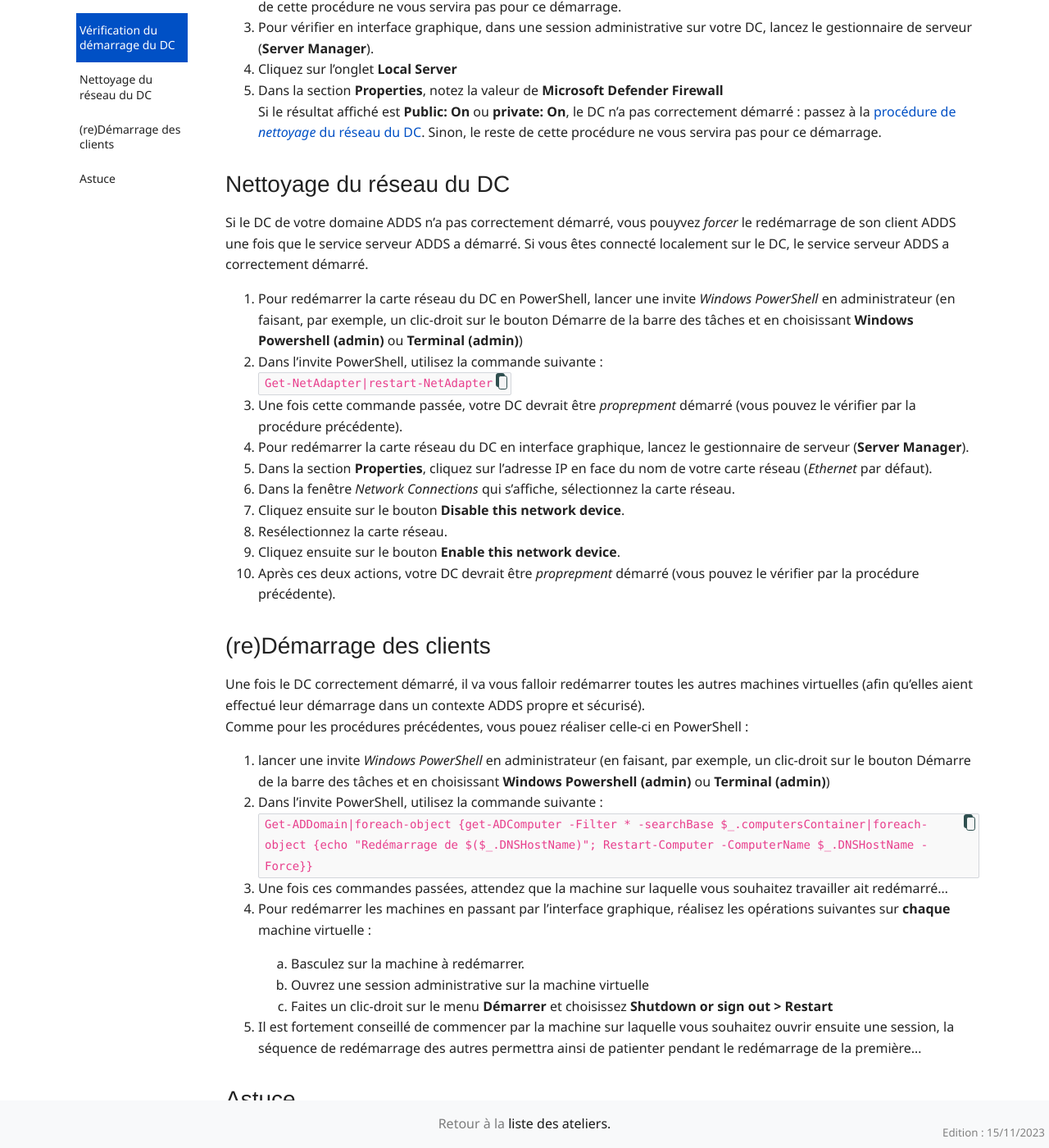
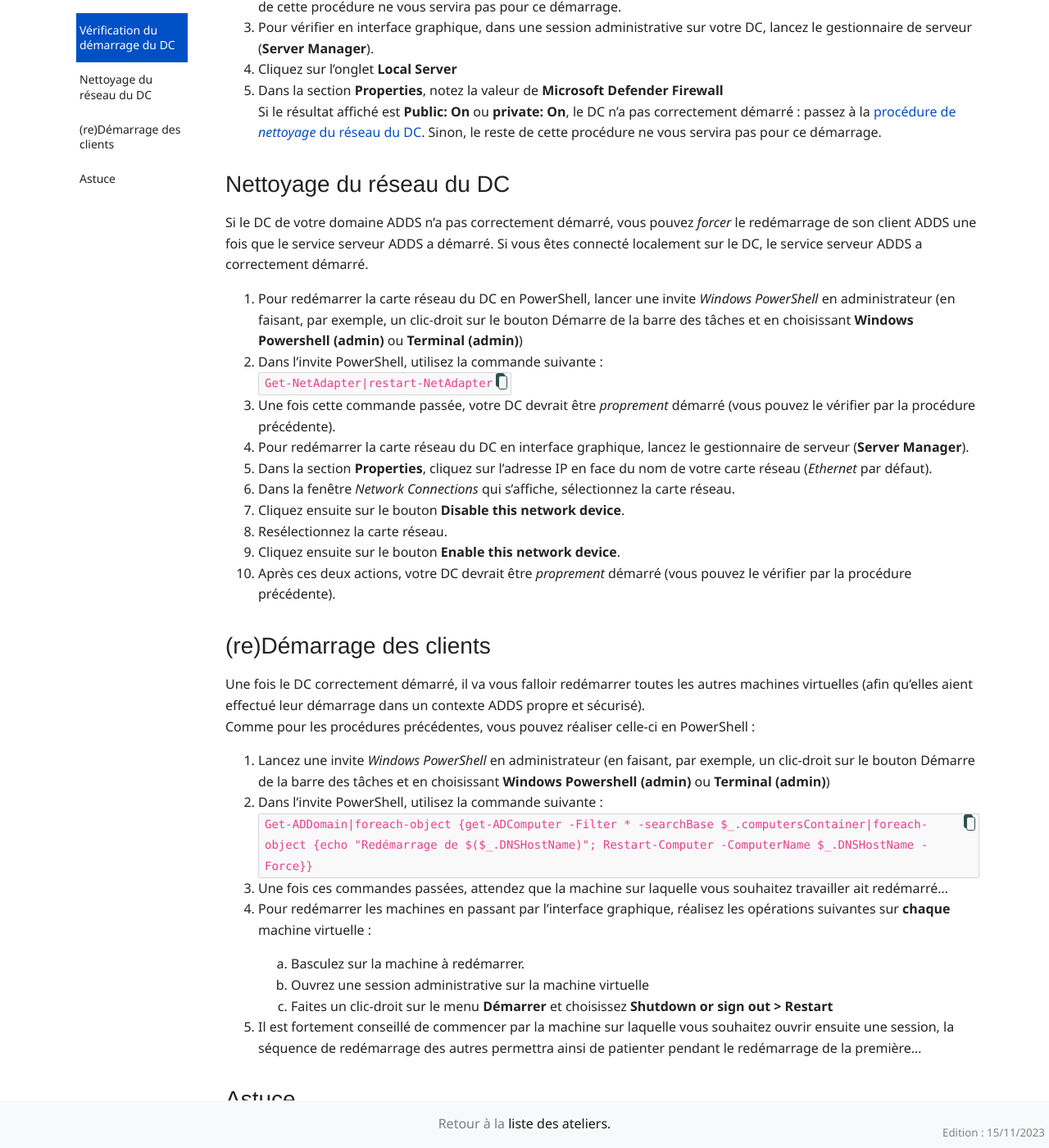
Before and after one commit to renaudwangler/ib-labs, a Jekyll site: the page built from dcNetStart.md, in a window 1280 px wide and 1400 px high, scrolled down 628 px. Shown: the whole window at 82% size. Built offline with Jekyll 4.4.1, drawn with Linux system fonts in a browser that asks for light colours; nearby versions of some CDN libraries; comment, search, counter and statistics services are not loaded.

Commit message:
dcNetStart

````diff
--- a/assets/js/ib-stage.js
+++ b/assets/js/ib-stage.js
@@ -1,8 +1,7 @@
 function addCopyButton() {
     document.querySelectorAll("code").forEach((codeBlock) => {
       // only add custom button for simple code fields and browser supports Clipboard API
-      console.log(codeBlock.parentElement.tagName.toLowerCase());
-      if (codeBlock.parentElement.tagName != 'pre' && navigator.clipboard) {
+      if (codeBlock.parentElement.tagName.toLowerCase() != 'pre' && navigator.clipboard) {
         let copyButton = document.createElement("button");
         copyButton.innerText = '';
         copyButton.className = 'copyBtn';
--- a/dcNetStart.md
+++ b/dcNetStart.md
@@ -18,23 +18,23 @@ Il est possible de constater si le DC n'a pas correctement démarré dans l'inte
     Si le résultat affiché est **Public: On** ou **private: On**, le DC n'a pas correctement démarré : passez à la [procédure de *nettoyage* du réseau du DC](#nettoyage-du-r%C3%A9seau-du-dc). Sinon, le reste de cette procédure ne vous servira pas pour ce démarrage.
 
 ## Nettoyage du réseau du DC
-Si le DC de votre domaine ADDS n'a pas correctement démarré, vous pouyvez *forcer* le redémarrage de son client ADDS une fois que le service serveur ADDS a démarré. Si vous êtes connecté localement sur le DC, le service serveur ADDS a correctement démarré.
+Si le DC de votre domaine ADDS n'a pas correctement démarré, vous pouvez *forcer* le redémarrage de son client ADDS une fois que le service serveur ADDS a démarré. Si vous êtes connecté localement sur le DC, le service serveur ADDS a correctement démarré.
 1. Pour redémarrer la carte réseau du DC en PowerShell, lancer une invite *Windows PowerShell* en administrateur (en faisant, par exemple, un clic-droit sur le bouton Démarre de la barre des tâches et en choisissant **Windows Powershell (admin)** ou **Terminal (admin)**)
 1. Dans l'invite PowerShell, utilisez la commande suivante :
     ```Get-NetAdapter|restart-NetAdapter```
-1. Une fois cette commande passée, votre DC devrait être *proprepment* démarré (vous pouvez le vérifier par la procédure précédente).
+1. Une fois cette commande passée, votre DC devrait être *proprement* démarré (vous pouvez le vérifier par la procédure précédente).
 1. Pour redémarrer la carte réseau du DC en interface graphique, lancez le gestionnaire de serveur (**Server Manager**).
 1. Dans la section **Properties**, cliquez sur l'adresse IP en face du nom de votre carte réseau (*Ethernet* par défaut).
 1. Dans la fenêtre *Network Connections* qui s'affiche, sélectionnez la carte réseau.
 1. Cliquez ensuite sur le bouton **Disable this network device**.
 1. Resélectionnez la carte réseau.
 1. Cliquez ensuite sur le bouton **Enable this network device**.
-1. Après ces deux actions, votre DC devrait être *proprepment* démarré (vous pouvez le vérifier par la procédure précédente).
+1. Après ces deux actions, votre DC devrait être *proprement* démarré (vous pouvez le vérifier par la procédure précédente).
 
 ## (re)Démarrage des clients
 Une fois le DC correctement démarré, il va vous falloir redémarrer toutes les autres machines virtuelles (afin qu'elles aient effectué leur démarrage dans un contexte ADDS propre et sécurisé).
-Comme pour les procédures précédentes, vous pouez réaliser celle-ci en PowerShell :
-1. lancer une invite *Windows PowerShell* en administrateur (en faisant, par exemple, un clic-droit sur le bouton Démarre de la barre des tâches et en choisissant **Windows Powershell (admin)** ou **Terminal (admin)**)
+Comme pour les procédures précédentes, vous pouvez réaliser celle-ci en PowerShell :
+1. Lancez une invite *Windows PowerShell* en administrateur (en faisant, par exemple, un clic-droit sur le bouton Démarre de la barre des tâches et en choisissant **Windows Powershell (admin)** ou **Terminal (admin)**)
 1. Dans l'invite PowerShell, utilisez la commande suivante :
     ```Get-ADDomain|foreach-object {get-ADComputer -Filter * -searchBase $_.computersContainer|foreach-object {echo "Redémarrage de $($_.DNSHostName)"; Restart-Computer -ComputerName $_.DNSHostName -Force}}```
 1. Une fois ces commandes passées, attendez que la machine sur laquelle vous souhaitez travailler ait redémarré...
````
